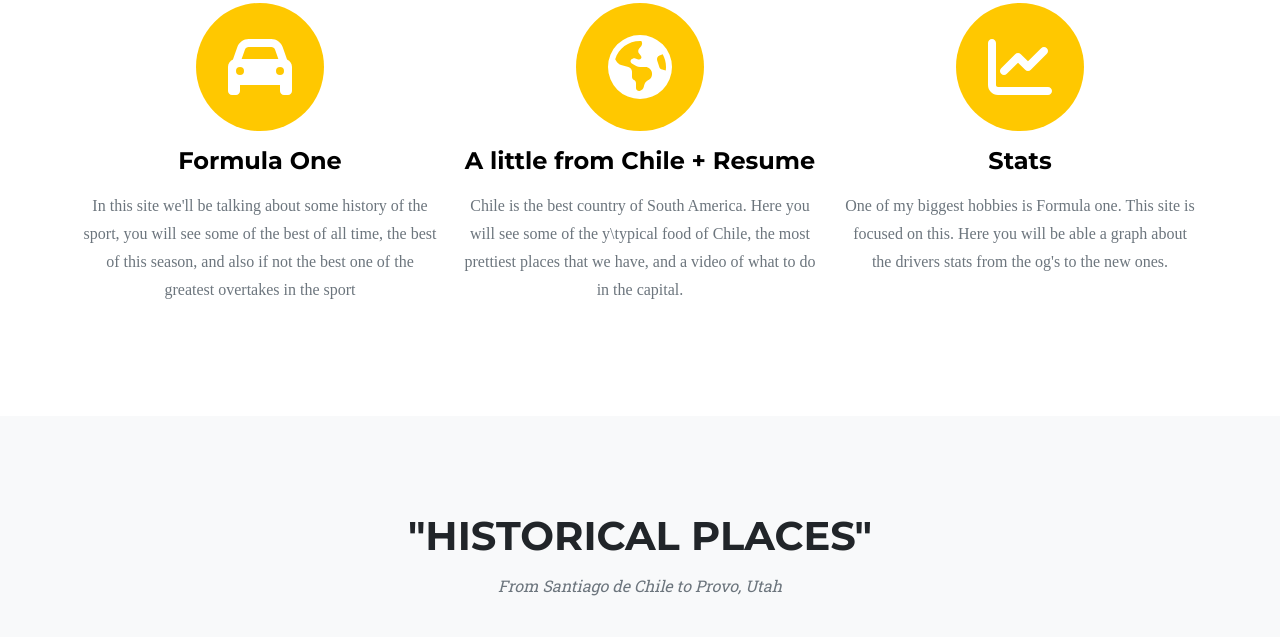
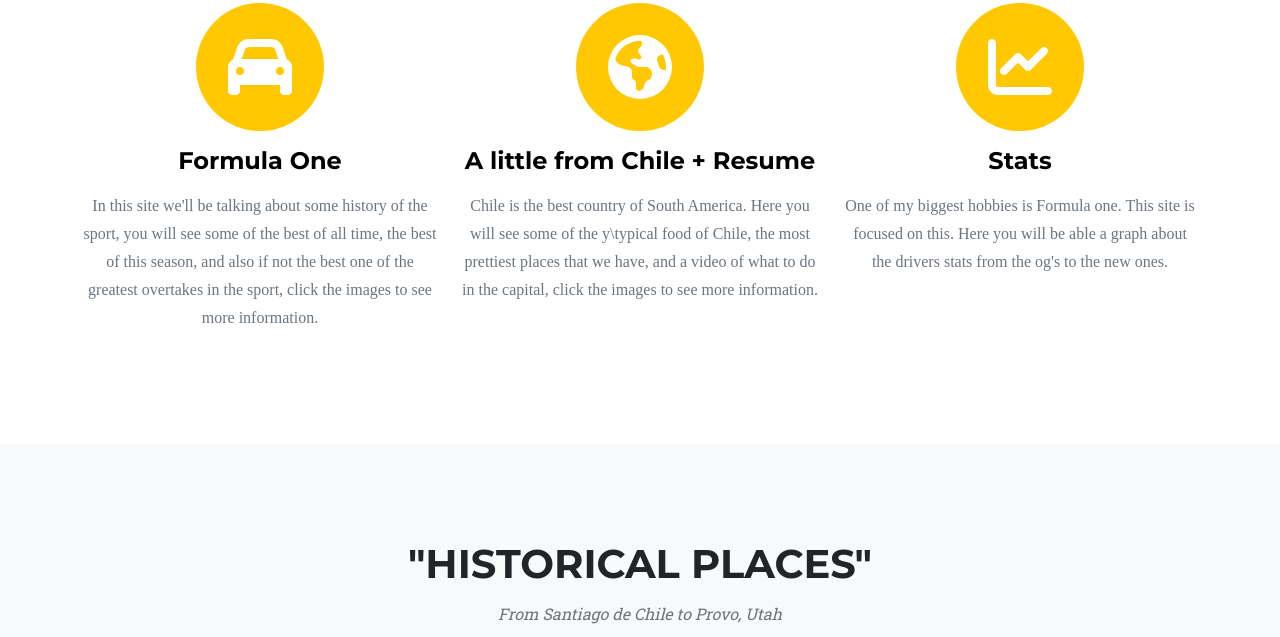
Before and after one commit to benjaraamirez/IS201CHILELELE, a plain HTML site: page index.html in a window 1280 px wide. Shown: the part 985-1622 px from the top of the page. Drawn offline with nearby package versions, Linux system fonts and the light colour scheme.

Commit message:
Update index.html

```diff
--- a/index.html
+++ b/index.html
@@ -57,7 +57,7 @@
                             <i class="fas fa-car fa-stack-1x fa-inverse"></i>
                         </span>
                         <a class="pablito" href="FINAL WEB/index2.html"><h4 class="my-3">Formula One</h4></a>
-                        <p class="text-muted">In this site we'll be talking about some history of the sport, you will see some of the best of all time, the best of this season, and also if not the best one of the greatest overtakes in the sport</p>
+                        <p class="text-muted">In this site we'll be talking about some history of the sport, you will see some of the best of all time, the best of this season, and also if not the best one of the greatest overtakes in the sport, click the images to see more information.</p>
                     </div>
                     <div class="col-md-4">
                         <span class="fa-stack fa-4x">
@@ -65,7 +65,7 @@
                             <i class="fas fa-earth-americas fa-stack-1x fa-inverse"></i>
                         </span>
                       <a class="pablito" href="FINAL WEB/html/estoeschile.html"><h4 class="my-3">A little from Chile + Resume</h4></a>
-                        <p class="text-muted">Chile is the best country of South America. Here you will see some of the y\typical food of Chile, the most prettiest places that we have, and a video of what to do in the capital.</p>
+                        <p class="text-muted">Chile is the best country of South America. Here you will see some of the y\typical food of Chile, the most prettiest places that we have, and a video of what to do in the capital, click the images to see more information.</p>
                     </div>
                     <div class="col-md-4">
                         <span class="fa-stack fa-4x">
```
